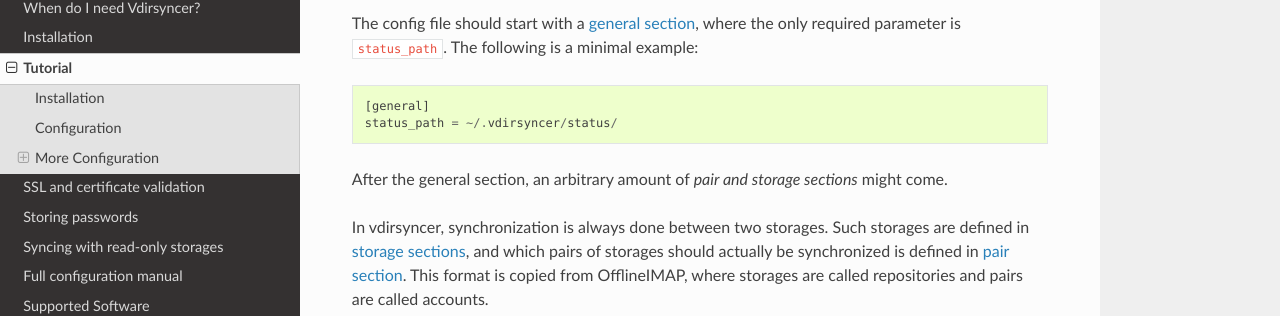
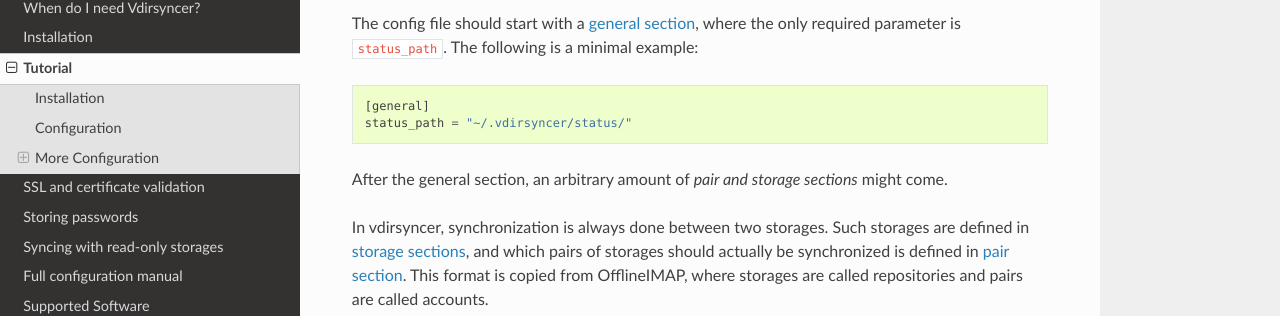
Before and after one commit to pimutils/vdirsyncer, a Sphinx documentation site: the page built from docs/tutorial.rst, in a window 1280 px wide and 900 px high, scrolled down 606 px. Shown: the part 144-460 px from the top of the window. Built offline with Sphinx 7.4.7 and the Read the Docs theme 2.0.0, drawn with Linux system fonts in a browser that asks for light colours; the version number could not be read and is left out.

```diff
--- a/docs/tutorial.rst
+++ b/docs/tutorial.rst
@@ -41,7 +41,7 @@ where the only required parameter is ``status_path``. The following is a
 minimal example::
 
     [general]
-    status_path = ~/.vdirsyncer/status/
+    status_path = "~/.vdirsyncer/status/"
 
 After the general section, an arbitrary amount of *pair and storage sections*
 might come.
```
